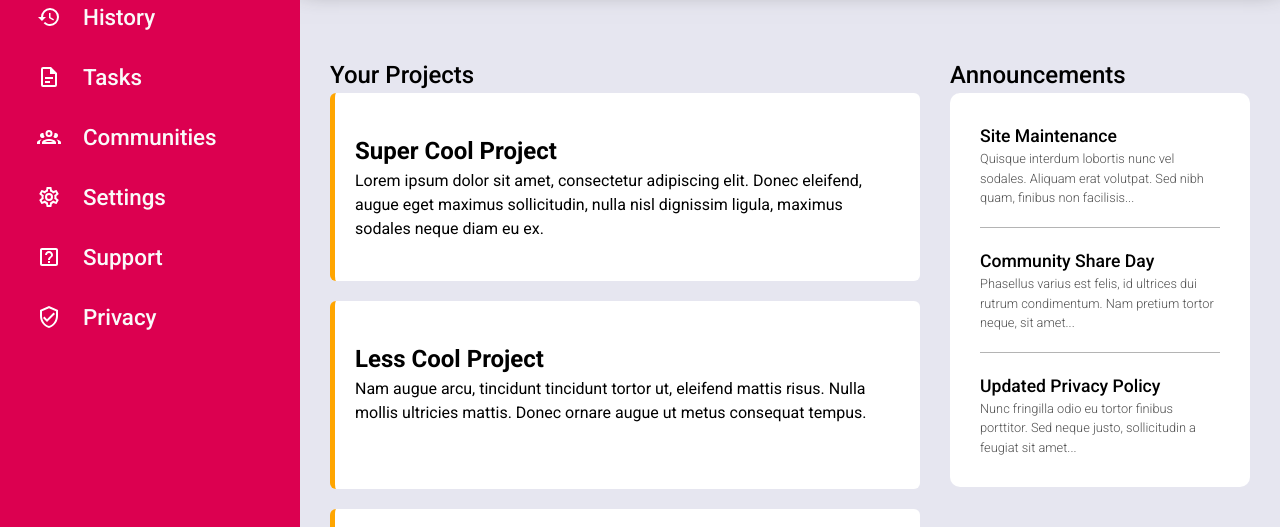
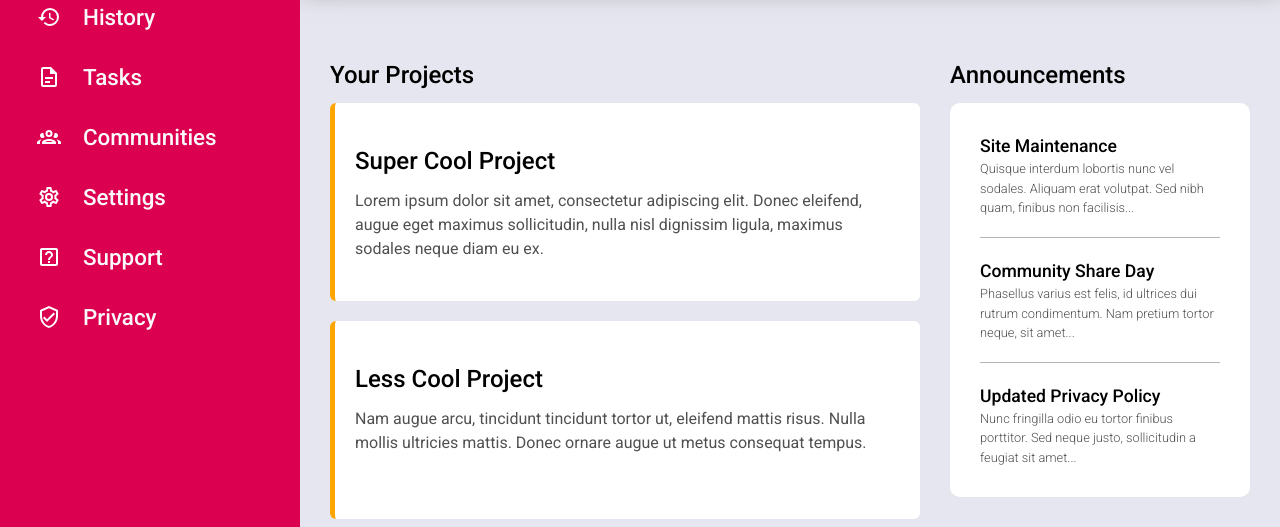
Before and after one commit to Boltlord1/admin-dashboard, a plain HTML site: page index.html in a window 1280 px wide. Shown: the part 273-800 px from the top of the page. Drawn offline with Linux system fonts and the light colour scheme.

Commit message:
Changed font styles and margins in content section

```diff
--- a/styles.css
+++ b/styles.css
@@ -143,6 +143,7 @@ li {
 
 .outer > h2 {
     font-weight: 500;
+    margin-bottom: 10px;
 }
 
 .content > div:first-child {
@@ -161,6 +162,15 @@ li {
     border-left: 5px solid orange;
     border-radius: 6px;
     padding: 40px 20px;
+}
+
+.project h2 {
+    font-weight: 500;
+}
+
+.project p {
+    margin-top: 10px;
+    color: rgb(80, 80, 80);
 }
 
 .announcements {
@@ -191,7 +201,6 @@ li {
 
 .trending {
     background-color: white;
-    margin-top: 10px;
     border-radius: 10px;
     padding: 30px;
     display: flex;
```
